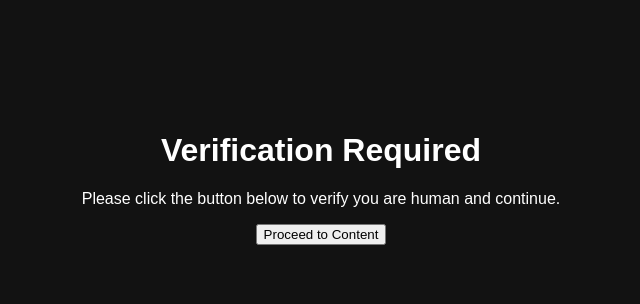
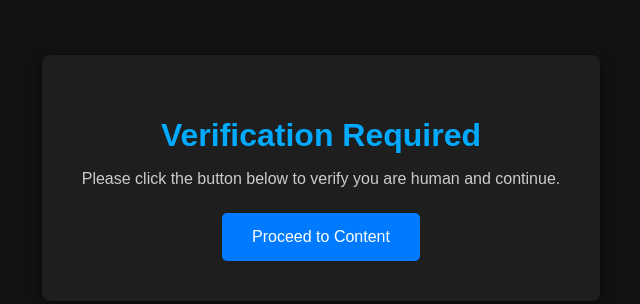
Before and after one commit to flickenhenrey/e, a plain HTML site: page index.html in a window 1280 px wide. Shown: the part 222-526 px from the top of the page, without its empty margins (319-959 px from the left). Drawn offline with Linux system fonts and the light colour scheme.

Commit message:
Update style.css

```diff
--- a/style.css
+++ b/style.css
@@ -11,5 +11,33 @@ body {
 }
 
 .container {
-    padding: 20px;
+    padding: 40px;
+    background-color: #1e1e1e;
+    border-radius: 8px;
+    box-shadow: 0 4px 15px rgba(0, 0, 0, 0.5);
 }
+
+h1 {
+    color: #00aaff;
+    margin-bottom: 10px;
+}
+
+p {
+    margin-bottom: 25px;
+    color: #cccccc;
+}
+
+#proceedButton {
+    background-color: #007bff;
+    color: white;
+    border: none;
+    padding: 15px 30px;
+    font-size: 16px;
+    border-radius: 5px;
+    cursor: pointer;
+    transition: background-color 0.3s ease;
+}
+
+#proceedButton:hover {
+    background-color: #0056b3;
+}
```
